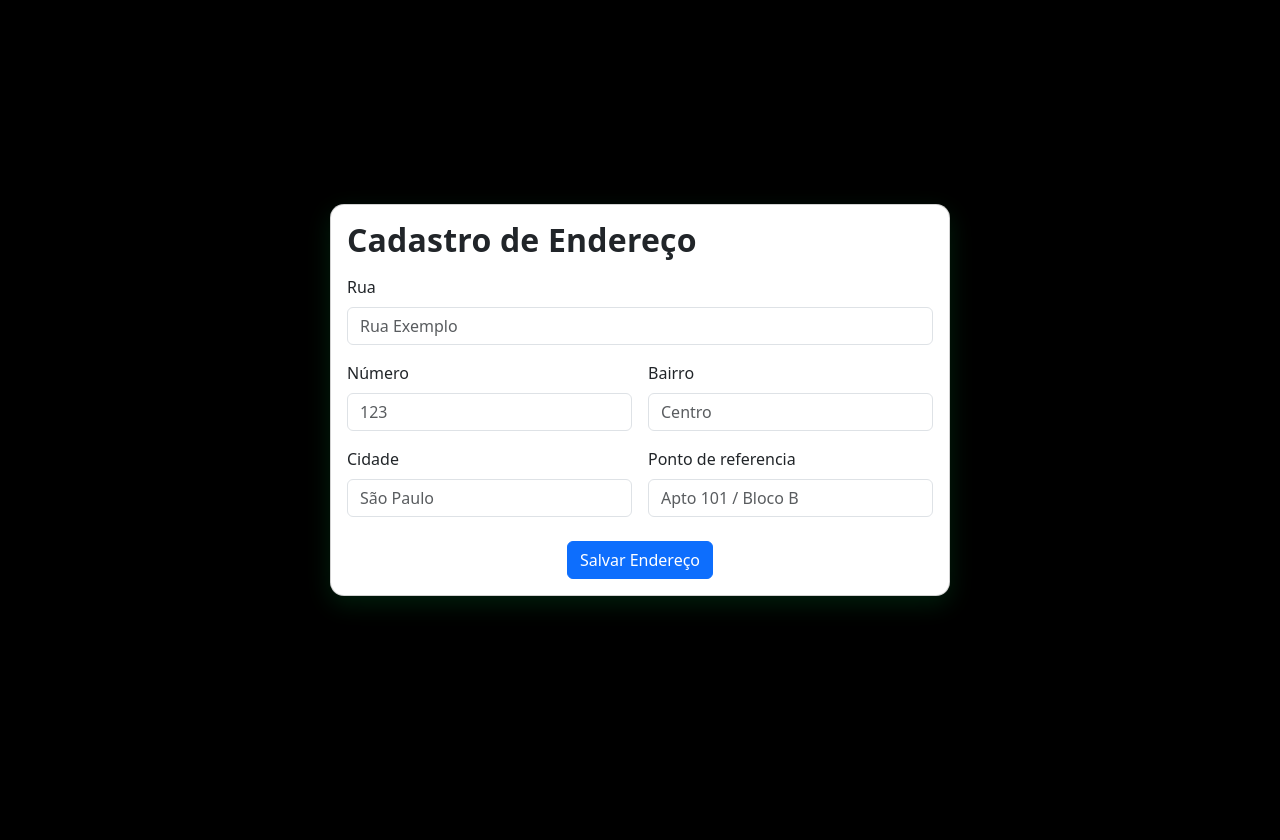
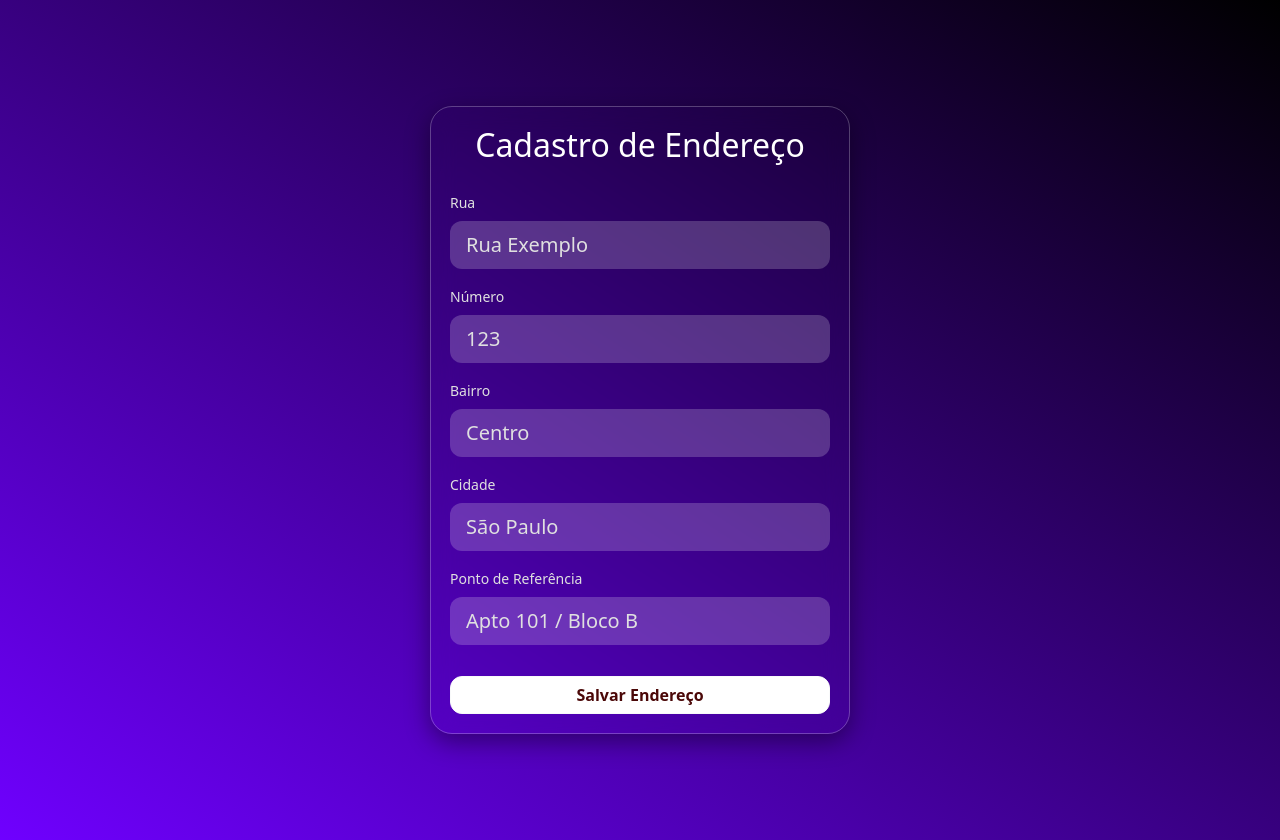
Before and after one commit to Felipe-Rodrigues-1309/Delivery, a PHP site: page /index.php?action=cadastroDeEndereco in a window 1280 px wide. Before the commit the page ends 607 px from the top, so only its background shows below. Run offline with PHP 8.4, Linux system fonts and the light colour scheme.

```diff
--- a/app/config/conexao.php
+++ b/app/config/conexao.php
@@ -1,7 +1,7 @@
 <?php
 $host = "localhost";
-$user = "delivery";
-$pass = "123456";
+$user = "root";
+$pass = "52461309";
 $banco = "delivery";
 
 $conn = new mysqli($host, $user, $pass, $banco);
--- a/app/views/auth/cadastroDeEndereco.html
+++ b/app/views/auth/cadastroDeEndereco.html
@@ -6,57 +6,110 @@
     <title>Cadastro de Endereço</title>
     <link href="https://cdn.jsdelivr.net/npm/bootstrap@5.3.8/dist/css/bootstrap.min.css" rel="stylesheet" integrity="sha384-sRIl4kxILFvY47J16cr9ZwB07vP4J8+LH7qKQnuqkuIAvNWLzeN8tE5YBujZqJLB" crossorigin="anonymous">
     <style>
+        /* Fundo com gradiente */
         body {
-            background: black;
-            min-height: 100vh;
+            background-image: linear-gradient(to left bottom, #000000, #6f00ff);
+            margin: 0;
+            padding: 0;
+            height: 105vh;
             display: flex;
+            justify-content: center;
             align-items: center;
-            justify-content: center;
-            padding: 24px;
+            overflow: hidden;
         }
-        .card {
+
+        /* CARD GLASS */
+        .card-glass {
+            background: rgba(255, 255, 255, 0);
+            backdrop-filter: blur(12px);
+            -webkit-backdrop-filter: blur(12px);
+            border-radius: 22px;
+            border: 1px solid rgba(255, 255, 255, 0.25);
+            box-shadow: 0 8px 25px rgba(0,0,0,0.4);
+            padding: 19px;
+            width: 90%;
+            max-width: 420px;
+            text-align: center;
+            animation: fadeIn 1s ease;
+        }
+
+        /* Inputs */
+        .card-glass input {
+            background: rgba(255,255,255,0.2);
+            border: none;
+            border-radius: 12px;
+            color: #fff;
+        }
+
+        .card-glass input::placeholder {
+            color: #e0e0e0;
+        }
+
+        .card-glass button {
             width: 100%;
-            max-width: 620px;
-            border-radius: 14px;
-            box-shadow: 0 8px 24px rgba(7, 206, 83, 0.15);
+            border-radius: 12px;
+            font-weight: bold;
+            background: white;
+            color: #4b0808;
         }
-        .form-title {
-            font-weight: 700;
-            letter-spacing: .2px;
+
+        .card-glass label {
+            color: #e0e0e0;
+            font-size: 14px;
+            margin-bottom: 8px;
+        }
+
+        .form-group {
+            margin-bottom: 15px;
+            text-align: left;
+        }
+
+        /* Fade */
+        @keyframes fadeIn {
+            from { opacity: 0; transform: translateY(-15px); }
+            to   { opacity: 1; transform: translateY(0); }
+        }
+
+        h2 {
+            color: white;
+            margin-bottom: 25px;
         }
     </style>
 </head>
 <body>
-    <div class="card">
-        <div class="card-body">
-            <h2 class="card-title form-title mb-3">Cadastro de Endereço</h2>
-            <form class="row g-3" method="post" action="?action=enviarEndereco">
-                <div class="col-12">
-                    <label for="logradouro" class="form-label">Rua</label>
-                    <input type="text" class="form-control" id="logradouro" name="rua" placeholder="Rua Exemplo" required>
+    <div class="card-glass">
+        <h2>Cadastro de Endereço</h2>
+
+        <form method="post" action="?action=enviarEndereco&redirect=carrinho">
+            <div class="form-group">
+                <label for="rua">Rua</label>
+                <input type="text" class="form-control form-control-lg" id="rua" name="rua" placeholder="Rua Exemplo" required>
             </div>
-                <div class="col-md-6">
-                    <label for="numero" class="form-label">Número</label>
-                    <input type="text" class="form-control" id="numero" name="numero" placeholder="123" required>
+
+            <div class="form-group">
+                <label for="numero">Número</label>
+                <input type="text" class="form-control form-control-lg" id="numero" name="numero" placeholder="123" required>
             </div>
-                <div class="col-md-6">
-                    <label for="bairro" class="form-label">Bairro</label>
-                    <input type="text" class="form-control" id="bairro" name="bairro" placeholder="Centro" required>
+
+            <div class="form-group">
+                <label for="bairro">Bairro</label>
+                <input type="text" class="form-control form-control-lg" id="bairro" name="bairro" placeholder="Centro" required>
             </div>
-                <div class="col-md-6">
-                    <label for="cidade" class="form-label">Cidade</label>
-                    <input type="text" class="form-control" id="cidade" name="cidade" placeholder="São Paulo" required>
+
+            <div class="form-group">
+                <label for="cidade">Cidade</label>
+                <input type="text" class="form-control form-control-lg" id="cidade" name="cidade" placeholder="São Paulo" required>
             </div>
-                <div class="col-md-6">
-                    <label for="complemento" class="form-label">Ponto de referencia </label>
-                    <input type="text" class="form-control" id="complemento" name="ponto_de_referencia" placeholder="Apto 101 / Bloco B">
+
+            <div class="form-group">
+                <label for="ponto_de_referencia">Ponto de Referência</label>
+                <input type="text" class="form-control form-control-lg" id="ponto_de_referencia" name="ponto_de_referencia" placeholder="Apto 101 / Bloco B">
             </div>
-                <div class="col-12 text-center pt-2">
-                    <button type="submit" class="btn btn-primary">Salvar Endereço</button>
-                </div>
+
+            <button type="submit" class="btn btn-light mt-3">Salvar Endereço</button>
         </form>
     </div>
-    </div>
+
     <script src="https://cdn.jsdelivr.net/npm/bootstrap@5.3.8/dist/js/bootstrap.bundle.min.js" integrity="sha384-FKyoEForCGlyvwx9Hj09JcYn3nv7wiPVlz7YYwJrWVcXK/BmnVDxM+D2scQbITxI" crossorigin="anonymous"></script>
 </body>
 </html>
```
Also changed, not shown: app/controllers/loginCliente.php (+17 -0 lines), app/views/carrinho/index.php (+9 -1 lines), app/views/produtos/cadastroDeEndereco.php (+14 -4 lines). Lines whose indentation alone changed are shown as unchanged.
